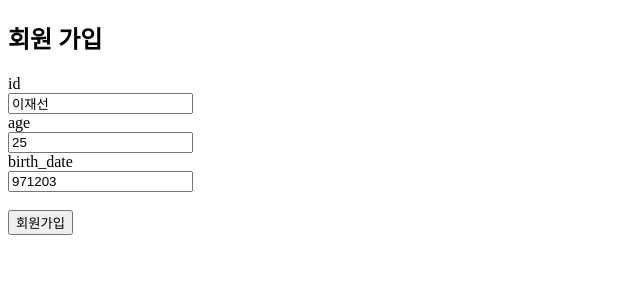
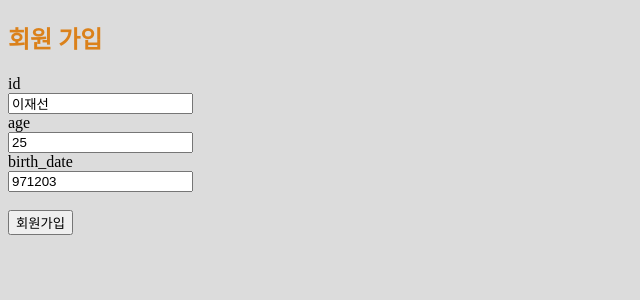
Before and after one commit to Sun1203/Class_review, a Flask app: page / in a window 1280 px wide. Shown: the top 300 px of the page, without its empty margins (0-640 px from the left). Run offline with Flask 2, Linux system fonts and the light colour scheme.

Commit message:
html file에 css 사용

```diff
--- /dev/null
+++ b/210611Flask/static/css/style.css
@@ -0,0 +1,9 @@
+h2 {
+    color: rgb(219, 129, 26);
+}
+h3 {
+    color: rgb(216, 178, 11);
+}
+body {
+    background-color: gainsboro;
+}
--- a/210611Flask/templates/request.html
+++ b/210611Flask/templates/request.html
@@ -5,6 +5,7 @@
     <meta http-equiv="X-UA-Compatible" content="IE=edge">
     <meta name="viewport" content="width=device-width, initial-scale=1.0">
     <title>Document</title>
+    <link rel="stylesheet" href="{{url_for('static', filename='css/style.css')}}">
 </head>
 <body>
 
--- a/210611Flask/templates/response.html
+++ b/210611Flask/templates/response.html
@@ -5,6 +5,9 @@
     <meta http-equiv="X-UA-Compatible" content="IE=edge">
     <meta name="viewport" content="width=device-width, initial-scale=1.0">
     <title>Document</title>
+
+    <link rel="stylesheet" href="{{url_for('static', filename='css/style.css')}}">
+
 </head>
 <body>
     <h2>회원 정보</h2><br>
```
